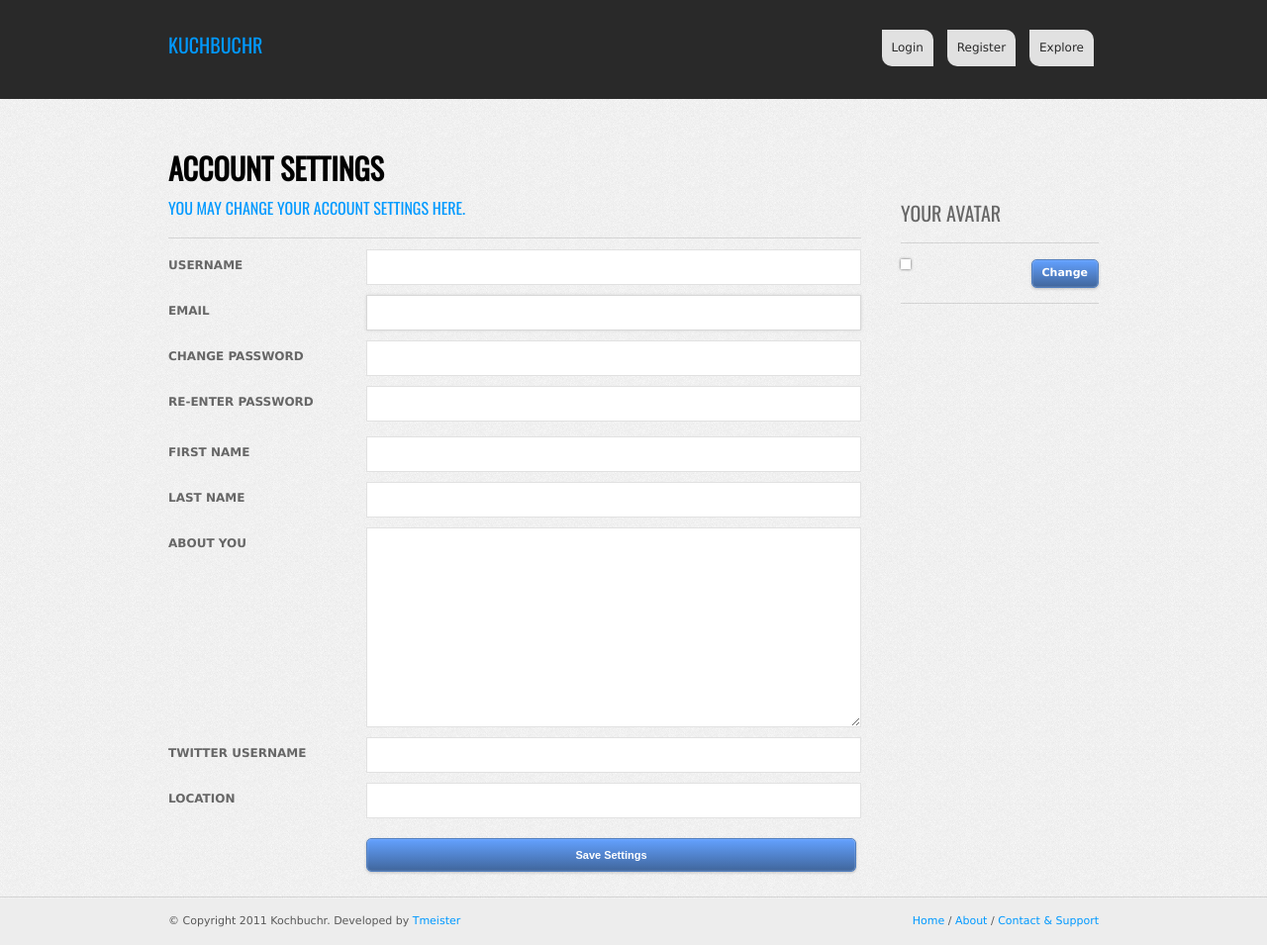
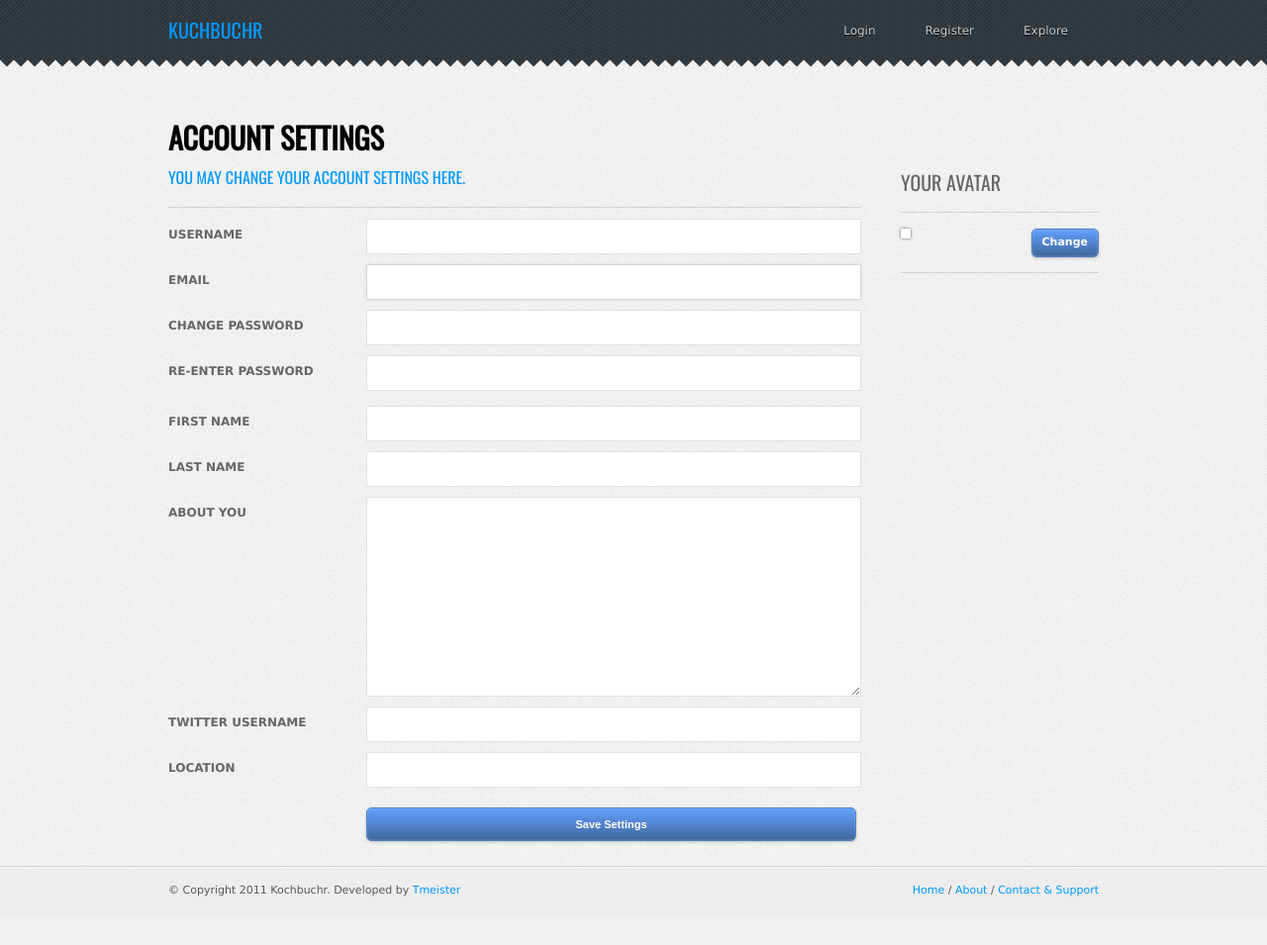
Before and after one commit to Tmeister/pykochr, a Python web app: template templates/profile.html in a window 1280 px wide. Shown: the whole page at 99% size. After the commit the page ends 906 px from the top, so only its background shows below. Run offline with Jinja, Linux system fonts and the light colour scheme; the template is opened without the code that fills it, so the values that code supplies are empty; some web fonts are replaced.

Commit message:
Menu and Home

```diff
--- a/static/css/style.css
+++ b/static/css/style.css
@@ -496,7 +496,8 @@ h5, h6 {
 .strong {
 	font-weight:bold !important;
 }
-.welcome {
+.welcome,
+.welcome-home {
 	font-size:30px;
 	line-height:40px;
 	margin-top:20px;
@@ -812,7 +817,7 @@ p.error{
 	margin-left: auto;
 	margin-right: auto;
 	min-width: 940px;
-	min-height: 760px;
+	min-height: 560px;
 	width:940px;
 	padding-left:30px;
 	padding-right:30px;
@@ -826,12 +831,10 @@ p.error{
 	margin-right: auto;
 	min-width: 940px;
 	width:940px;
-	height:70px;
+	height:50px;
 	padding-left:30px;
 	padding-right:30px;
-	padding-top:30px;
-	background-color:#292929;
-	background-repeat:repeat-y;
+	padding-top:10px;
 }
 .wrapper-footer {
 	margin-left: auto;
@@ -842,6 +845,12 @@ p.error{
 	padding-right:30px;
 	background-repeat:repeat-y;
 }
+
+.header-bottom{
+	background:url(../images/header_bott.png) repeat-x;
+	height:9px;
+}
+
 .left {
 	float:left;
 }
@@ -2350,7 +2359,7 @@ footer .flickr {
 	margin-right:10px;
 }
 .full-top{
-	 background:#292929;
+	 background:url(../images/h_bg.gif);
 }
 
 /******************************************************************************
@@ -2540,10 +2549,10 @@ p.pwd a {
 	margin: 0;
 	padding: 7px 6px 0;
 	line-height: 100%;
-	border-radius: 0 10px 0 10px;
+	/*border-radius: 0 10px 0 10px;
 	-webkit-border-radius: 0 10px 0 10px;
-	-moz-border-radius: 0 10px 0 10px;
- 	background: #e7e7e7;
+	-moz-border-radius: 0 10px 0 10px;*/
+ 	/*background: #e7e7e7;*/
 }
 #nav li {
 	margin: 0 5px;
@@ -2554,7 +2563,7 @@ p.pwd a {
 }
 /* main level link */
 #nav a {
-	color: #292929;
+	color: #ccc;
 	text-decoration: none;
 	display: block;
 	padding:  8px 20px;
@@ -2562,7 +2571,7 @@ p.pwd a {
 	-webkit-border-radius: 5px;
 	-moz-border-radius: 5px;
 	border-radius:5px;
-	text-shadow: 0 1px 1px rgba(255, 255, 255, 1);
+	text-shadow: 0 1px 1px rgba(0, 0, 0, 1);
 }
 /* main level link hover */
 #nav .current a, #nav li:hover > a {
--- a/templates/base.html
+++ b/templates/base.html
@@ -25,6 +25,7 @@
         <div class="full-top">
             <div class="wrapper-top">{% include 'top_menu.html'%}</div>
         </div><!-- / full-top-->
+        <div class="header-bottom"></div>
         <!-- MAIN WRAPPER -->
         <div class="wrapper">
             <!-- MAIN CONTENT -->
--- a/templates/top_menu.html
+++ b/templates/top_menu.html
@@ -1,19 +1,24 @@
 <div class="one-fourth notopmargin">
-	<h2 class="notopmargin colored">Kuchbuchr</h2>
+	<h2 class="margin5 colored">
+		<a href="/" title="Home">Kuchbuchr</a>
+
+	</h2>
 </div>
 
 {% if not user %}
 
 	<div class="three-fourth-last notopmargin right">
-		<a class="btn1 tab04b grey" title="" href="#" id="top-login">Login</a>
-		<a class="btn1 tab04b grey" title="" href="#" id="top-register">Register</a>
-		<a class="btn1 tab04b grey" href="/explore">Explore</a>
+		<ul id="nav">
+			<li><a href="#" id="top-login">Login</a></li>
+			<li><a href="#" id="top-register">Register</a></li>
+			<li><a href="/explore">Explore</a>
+		</ul>
 		<div id="register-form" class="hide">
 			<div class="ui-dialog-titlebar ui-widget-header ui-corner-all ui-helper-clearfix">
 				<span id="ui-dialog-title-2" class="ui-dialog-title">Signup to use Kochbuchr</span>
 			</div>
 			<div class="ui-dialog-content ui-widget-content">
-				<div class="logo">logo</div>
+				<div class="logo"></div>
 				<div class="formright">
 					<form target="dont_mind_me" id="login" method="post">
 						<input class="input-login login-tooltip" type="text" id="register-username" name="username" placeholder="Username" title="Please choice your username" />
@@ -39,7 +44,7 @@
 			</div>
 			<form id="login" method="post" action="">
 				<div class="ui-dialog-content ui-widget-content">
-					<div class="logo">logo</div>
+					<div class="logo"></div>
 					<div class="formright">
 						<input class="input-login login-tooltip" type="text" id="user_login" name="username" placeholder="Username" title="Please enter your username"/>
 						<input class="input-login login-tooltip" type="password" id="user_pass" name="passwd" placeholder="Password" title="Please enter your password"/>
```
Also changed, not shown: other parts of static/css/style.css (+26 -1 lines), handlers/site.py (added, +12 -0 lines), main.py (+2 -13 lines), static/js/custom.js (+11 -24 lines), templates/home.html (+25 -12 lines), static/images/create.png (added), static/images/h_bg.gif (added), static/images/header_bott.png (added).
